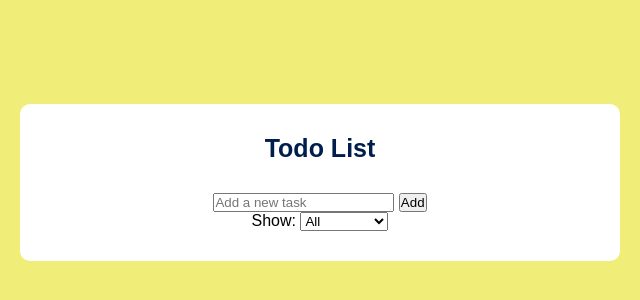
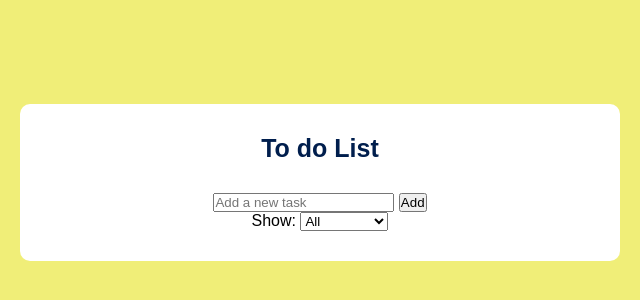
Before and after one commit to KGNAmanda/To-do-List-project, a plain HTML site: page index.html in a window 1280 px wide. Shown: the part 268-568 px from the top of the page, 320-960 px from the left. Drawn offline with Linux system fonts and the light colour scheme.

Commit message:
3rd edit

```diff
--- a/index.html
+++ b/index.html
@@ -8,7 +8,7 @@
 </head>
 <body>
     <div class="container">
-        <h1>Todo List</h1>
+        <h1>To do List</h1>
         <input type="text" id="taskInput" placeholder="Add a new task">
         <button onclick="addTask()">Add</button>
 
```
